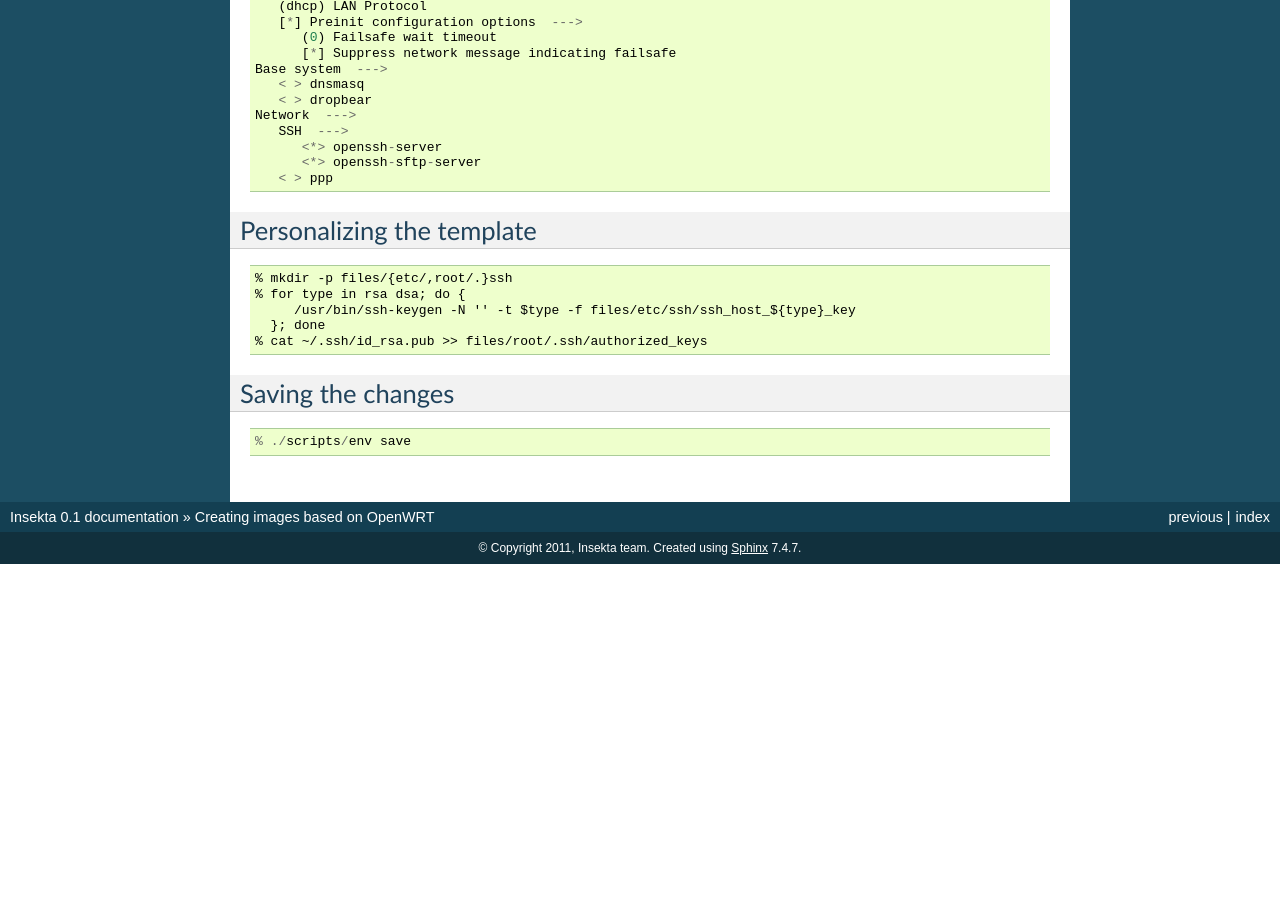
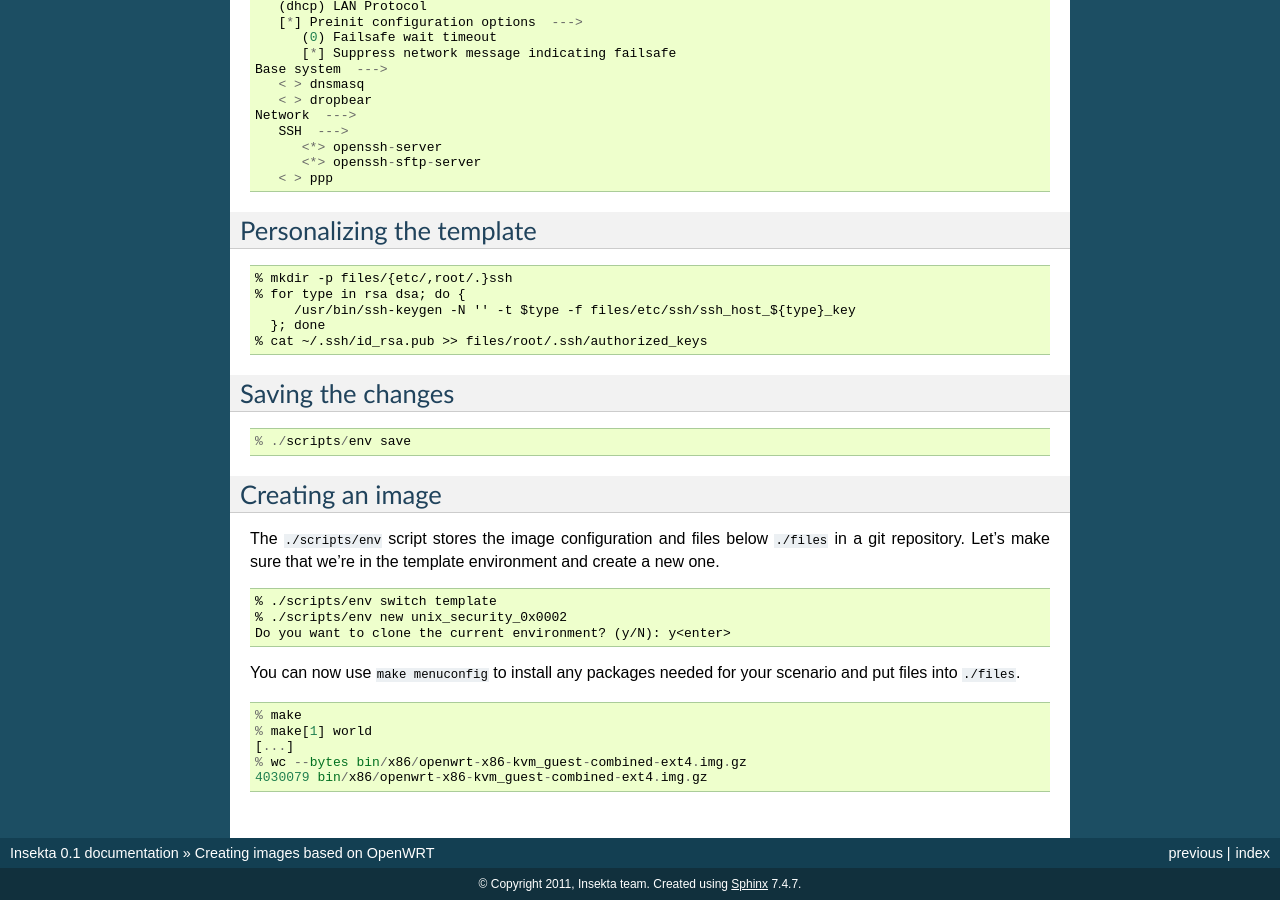
Before and after one commit to teythoon/Insekta, a Sphinx documentation site: the page built from docs/openwrt.rst, in a window 1280 px wide and 900 px high, scrolled down 1030 px. Built offline with Sphinx 7.4.7, drawn with Linux system fonts in a browser that asks for light colours; pages that are not in the unit, such as notebooks, are missing from menus; before the commit the page ends 1594 px from its top, so only the background shows below that.

Commit message:
Document how to create the image

```diff
--- a/docs/openwrt.rst
+++ b/docs/openwrt.rst
@@ -92,3 +92,27 @@ Saving the changes
 ::
 
    % ./scripts/env save
+
+Creating an image
+-----------------
+
+The ``./scripts/env`` script stores the image configuration and files
+below ``./files`` in a git repository. Let's make sure that we're in
+the template environment and create a new one.
+
+::
+
+   % ./scripts/env switch template
+   % ./scripts/env new unix_security_0x0002
+   Do you want to clone the current environment? (y/N): y<enter>
+
+You can now use ``make menuconfig`` to install any packages needed for
+your scenario and put files into ``./files``.
+
+::
+
+   % make
+   % make[1] world
+   [...]
+   % wc --bytes bin/x86/openwrt-x86-kvm_guest-combined-ext4.img.gz
+   4030079 bin/x86/openwrt-x86-kvm_guest-combined-ext4.img.gz
```
